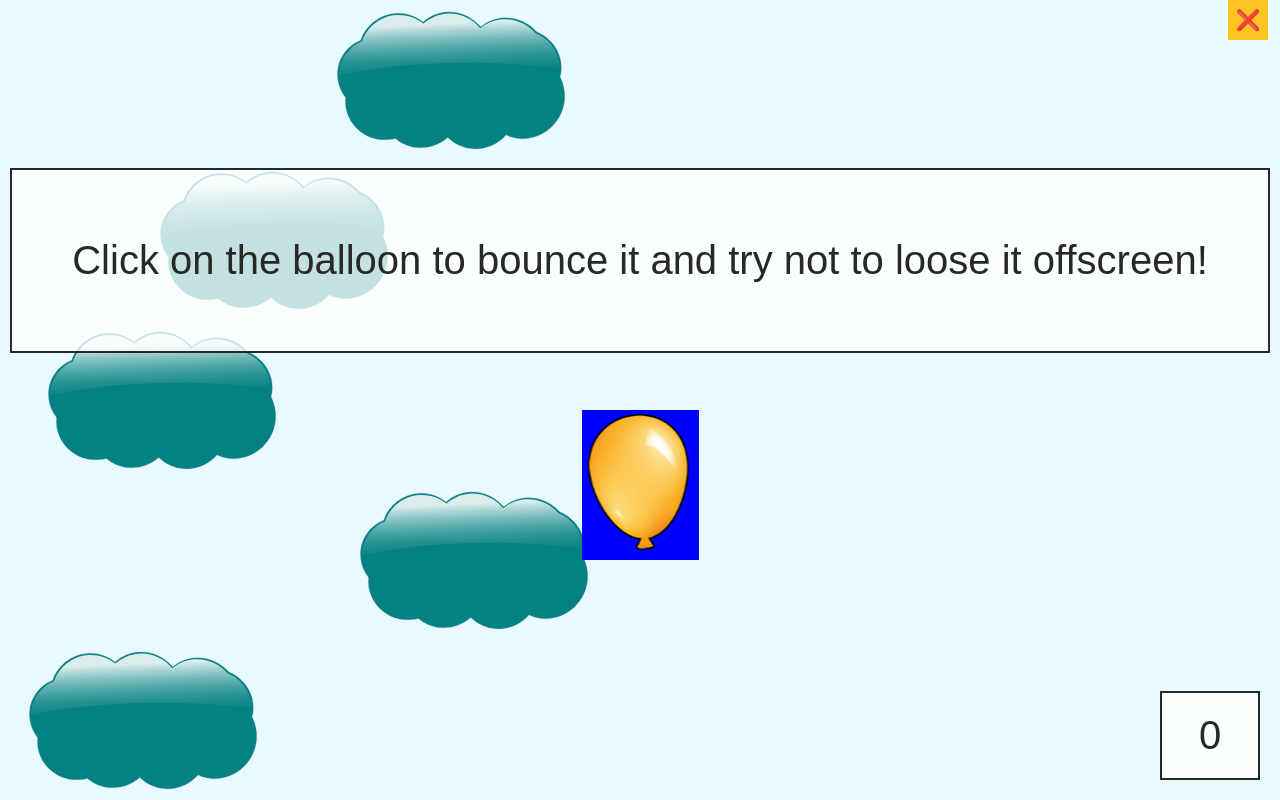
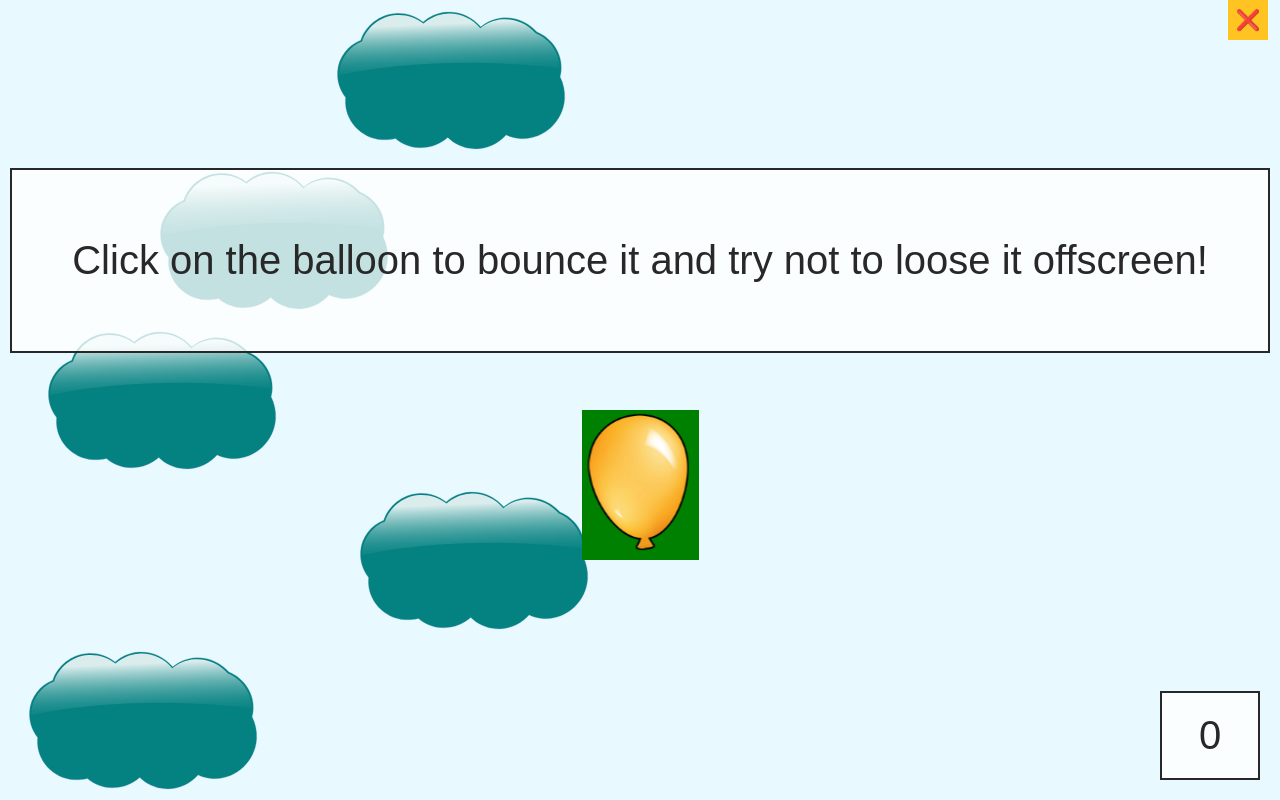
Before and after one commit to Briedyte/playground, a React app: page / in a window 1280 px wide. Both pictures are taken after a click on the picture 640 px from the left and 400 px from the top of the page. Built offline with nearby package versions, Linux system fonts and the light colour scheme.

Commit message:
Added o ptions for intersection observer

```diff
--- a/src/components/BalloonGame/Components/OpenGameScreen.tsx
+++ b/src/components/BalloonGame/Components/OpenGameScreen.tsx
@@ -72,7 +72,7 @@ const Balloon = styled.img<{
   }
 
   ${balloonBaseStyle};
-  background: blue;
+  background: green;
   position: absolute;
   left: 50%;
   transform: translateX(-50%) translateY(0);
@@ -149,7 +149,6 @@ const OpenGameScreen = ({
   );
   const [score, setScore] = useState<null | number>(null);
   const balloonRef = useRef<HTMLImageElement>(null);
-  const balloonObserver = useRef(null);
   const windowDimensions = useWindowDimensions();
 
 
@@ -163,6 +162,7 @@ const OpenGameScreen = ({
       }
     },{
       threshold: 0.1,
+      root: document
       });
 
 
```
